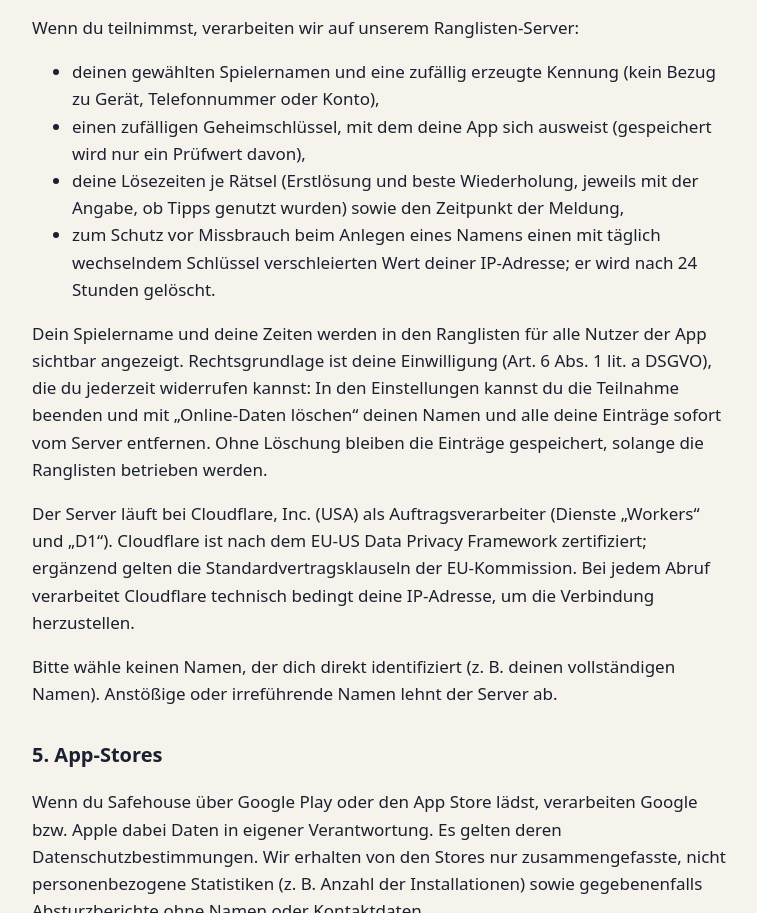
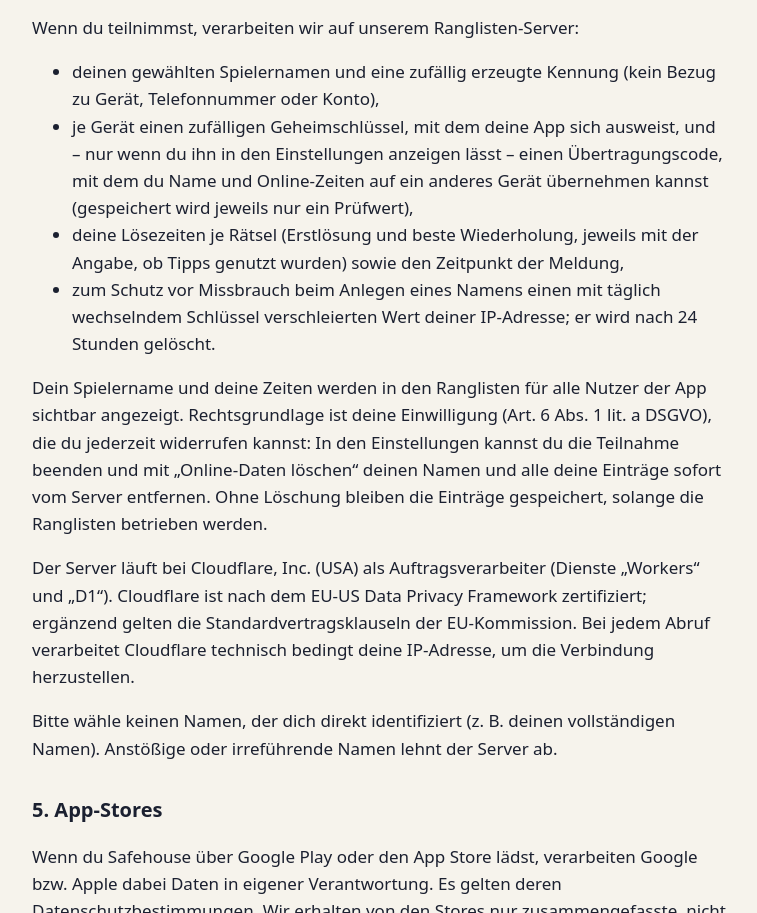
Before and after one commit to uyb-app/Website, a plain HTML site: page safehouse/datenschutz/index.html in a window 1280 px wide. Shown: the part 1515-2428 px from the top of the page, without its empty margins (260-1017 px from the left). Drawn offline with Linux system fonts and the light colour scheme.

Commit message:
Datenschutzerklärung: Übertragungscode ergänzt
Co-Authored-By: Claude Opus 5.5 <noreply@anthropic.com>
Claude-Session: https://claude.ai/code/session_01Qjt4ioWKZiWphxYetU4Eo9

```diff
--- a/safehouse/datenschutz/index.html
+++ b/safehouse/datenschutz/index.html
@@ -40,7 +40,7 @@ E-Mail: <a href="mailto:support@uyb.app">support@uyb.app</a></p>
 <p>Wenn du teilnimmst, verarbeiten wir auf unserem Ranglisten-Server:</p>
 <ul>
 <li>deinen gewählten Spielernamen und eine zufällig erzeugte Kennung (kein Bezug zu Gerät, Telefonnummer oder Konto),</li>
-<li>einen zufälligen Geheimschlüssel, mit dem deine App sich ausweist (gespeichert wird nur ein Prüfwert davon),</li>
+<li>je Gerät einen zufälligen Geheimschlüssel, mit dem deine App sich ausweist, und – nur wenn du ihn in den Einstellungen anzeigen lässt – einen Übertragungscode, mit dem du Name und Online-Zeiten auf ein anderes Gerät übernehmen kannst (gespeichert wird jeweils nur ein Prüfwert),</li>
 <li>deine Lösezeiten je Rätsel (Erstlösung und beste Wiederholung, jeweils mit der Angabe, ob Tipps genutzt wurden) sowie den Zeitpunkt der Meldung,</li>
 <li>zum Schutz vor Missbrauch beim Anlegen eines Namens einen mit täglich wechselndem Schlüssel verschleierten Wert deiner IP-Adresse; er wird nach 24 Stunden gelöscht.</li>
 </ul>
```
Also changed, not shown: safehouse/privacy/index.html (+1 -1 lines).
